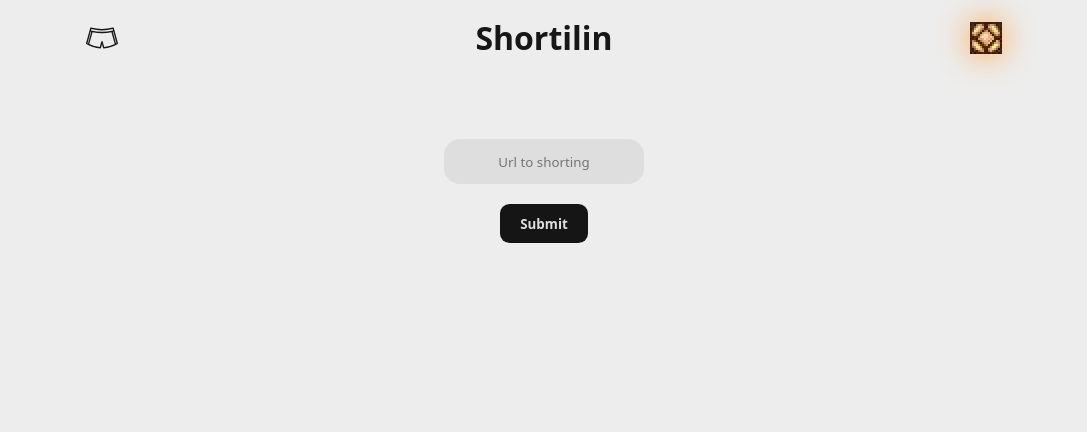
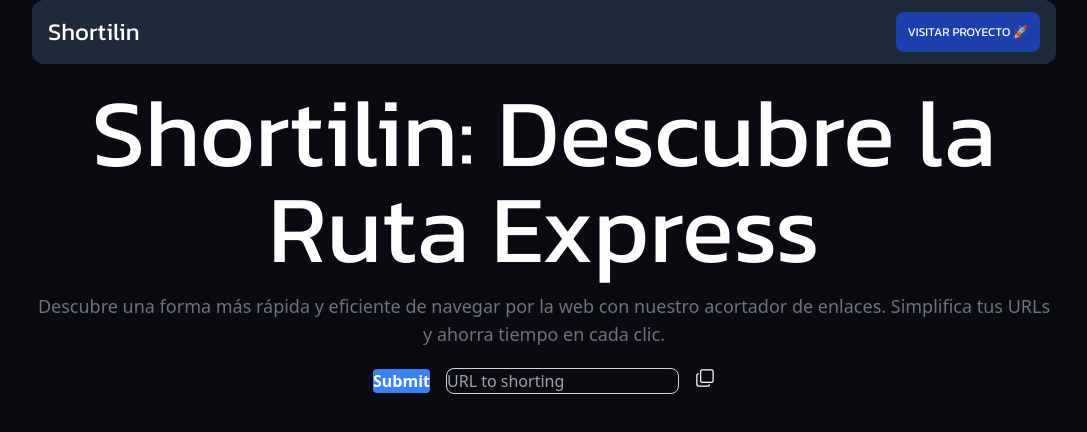
Before and after one commit to RomanFama592/shortilin-client-web, an Astro site: page / in a window 1280 px wide. Shown: the whole page, without its empty margins (96-1183 px from the left). Built offline with nearby package versions, Linux system fonts and the light colour scheme; Astro itself is replaced by a stand-in of ours.

Commit message:
update interface user

```diff
--- a/astro.config.mjs
+++ b/astro.config.mjs
@@ -1,7 +1,8 @@
 import { defineConfig } from 'astro/config';
 import compressor from "astro-compressor";
-import vercel from "@astrojs/vercel/serverless"
+import vercel from "@astrojs/vercel/serverless";
 
+import tailwind from "@astrojs/tailwind";
 
 // https://astro.build/config
 export default defineConfig({
@@ -12,5 +13,5 @@
   integrations: [compressor({
     gzip: true,
     brotli: true
-  })]
+  }), tailwind()]
 });
--- a/package.json
+++ b/package.json
@@ -10,10 +10,12 @@
     "astro": "astro"
   },
   "dependencies": {
+    "@astrojs/tailwind": "^5.0.0",
     "@astrojs/vercel": "4.0.2",
     "astro": "3.0.5",
     "astro-compressor": "0.4.0",
     "autoprefixer": "10.4.15",
-    "cssnano": "6.0.1"
+    "cssnano": "6.0.1",
+    "tailwindcss": "^3.3.3"
   }
 }
--- /dev/null
+++ b/src/components/HeaderInfo.astro
@@ -0,0 +1,19 @@
+---
+
+---
+
+<section class="text-white my-5">
+  <h1 class="text-5xl md:text-8xl text-center my-4">
+    Shortilin: Descubre la Ruta Express
+  </h1>
+
+  <p class="text-gray-500 text-sm md:text-lg text-center">
+    Descubre una forma más rápida y eficiente de navegar por la web con nuestro acortador de enlaces. Simplifica tus URLs y ahorra tiempo en cada clic.
+  </p>
+</section>
+
+<style>
+  h1 {
+    font-family: 'Kanit', sans-serif;
+  }
+</style>
--- a/src/components/header.astro
+++ b/src/components/header.astro
@@ -1,38 +1,15 @@
 ---
 ---
 
-<header class="header">
-  <svg
-    id="shorts"
-    fill="currentColor"
-    version="1.1"
-    xmlns="http://www.w3.org/2000/svg"
-    xmlns:xlink="http://www.w3.org/1999/xlink"
-    viewBox="0 0 460.084 460.084"
-    xml:space="preserve"
-  >
-    <path
-      d="M459.728,305.743L399.612,86.299c-0.7-2.558-2.39-4.733-4.693-6.046c-2.305-1.313-5.037-1.657-7.595-0.957
- c-102.894,28.193-211.669,28.193-314.563,0c-2.558-0.7-5.29-0.358-7.594,0.957c-2.304,1.313-3.993,3.488-4.693,6.046L0.356,305.743
- c-1.163,4.243,0.585,8.748,4.305,11.097c60.058,37.928,129.357,60.158,200.405,64.284c4.732,0.287,8.977-2.787,10.225-7.341
- l14.751-53.844l14.752,53.845c1.196,4.365,5.161,7.357,9.64,7.357c0.193,0,0.389-0.005,0.585-0.017
- c71.048-4.126,140.347-26.356,200.404-64.284C459.143,314.491,460.89,309.986,459.728,305.743z M77.142,101.15
- c100.248,25.719,205.551,25.719,305.802,0l5.542,20.232c-103.85,26.957-213.036,26.957-316.887,0L77.142,101.15z M66.315,140.671
- c2.754,0.716,5.513,1.407,8.274,2.087L29.241,308.303c-2.554-1.47-5.097-2.96-7.62-4.488L66.315,140.671z M239.687,279.452
- c-1.191-4.345-5.14-7.357-9.645-7.357s-8.454,3.013-9.645,7.358l-22.234,81.156c-52.601-4.126-104.012-18.656-150.87-42.51
- l46.803-170.857c44.792,9.567,90.367,14.372,135.945,14.372c45.578,0,91.152-4.805,135.943-14.372l46.803,170.857
- c-46.857,23.853-98.267,38.383-150.868,42.509L239.687,279.452z M430.843,308.304l-45.349-165.546
- c2.762-0.679,5.522-1.371,8.276-2.087l44.693,163.144C435.941,305.343,433.397,306.833,430.843,308.304z"
-    ></path>
-  </svg>
-  <h1>
+<header class="header bg-slate-800 p-4 rounded-xl h-16 flex justify-between items-center" >
+
+
+  <h2 class="text-white text-2xl hover:text-slate-200">
     <a id="title" href="/">Shortilin</a>
-  </h1>
-  <label class="switch">
-    <input type="checkbox" checked />
-    <img src="/light-on.png" class="on" />
-    <img src="/light-off.png" class="off" />
-  </label>
+  </h2>
+
+  <a href="" class="text-white hover:text-yellow-300 p-3 bg-blue-800 rounded-lg uppercase text-xs">Visitar proyecto 🚀</a>
+
 </header>
 
 <script>
@@ -56,92 +33,9 @@
   });
 </script>
 
+
 <style>
-  .header {
-    display: flex;
-    flex-wrap: wrap;
-    flex-direction: row;
-    align-items: center;
-    text-align: center;
-    justify-content: space-around;
-    margin-top: 1rem;
-    margin-inline: 0.2rem;
-  }
-
-  #shorts {
-    color: var(--B-primary-color);
-    height: 2rem;
-    width: 2rem;
-  }
-
-  #title{
-    color: var(--B-primary-color);
-    text-decoration: none;
-  }
-
-  .switch {
-    font-size: ;
-    position: relative;
-    display: inline-block;
-    width: 2rem;
-    height: 2rem;
-  }
-
-  .switch input {
-    opacity: 1;
-    width: 0;
-    height: 0;
-  }
-
-  .off {
-    cursor: pointer;
-    position: absolute;
-    top: 0;
-    left: 0;
-    right: 0;
-    bottom: 0;
-    height: 100%;
-    width: 100%;
-    image-rendering: pixelated;
-    opacity: 1;
-    z-index: 0;
-  }
-
-  .on {
-    cursor: pointer;
-    position: absolute;
-    top: 0;
-    left: 0;
-    right: 0;
-    bottom: 0;
-    height: 100%;
-    width: 100%;
-    image-rendering: pixelated;
-    transition: opacity 200ms ease-out;
-    opacity: 0;
-    z-index: 1;
-    filter: drop-shadow(0 0 1rem #ffa13d);
-  }
-
-  .switch input:checked ~ .on {
-    animation: titileoAnimacion 350ms 2 alternate ease-in;
-    opacity: 1;
-  }
-
-  @keyframes titileoAnimacion {
-    0%, 50% {
-      opacity: 0;
-    }
-    30% {
-      opacity: 0.2;
-    }
-
-    80% {
-      opacity: 0.8;
-    }
-
-    100% {
-      opacity: 0.8
-    }
+   h2, a {
+    font-family: 'Kanit', sans-serif;
   }
 </style>
--- a/src/css/index/button-get-url.css
+++ /dev/null
@@ -1,52 +0,0 @@
-#buttonGetUrl {
-  overflow: hidden;
-}
-
-#buttonGetUrl:hover {
-  background-color: var(--E-background-color);
-}
-
-#buttonGetUrl span:nth-child(6) {
-  position: relative;
-}
-
-
-#buttonGetUrl span:not(:nth-child(6)) {
-  position: absolute;
-  left: 50%;
-  top: 50%;
-  transform: translate(-50%, -50%);
-  height: 30px;
-  width: 30px;
-  background-color: var(--E-hover-color);
-  border-radius: 50%;
-  transition: transform 600ms ease;
-}
-
-#buttonGetUrl:hover span:not(:nth-child(6)) {
-  transform: translate(-50%, -50%) scale(4);
-}
-
-#buttonGetUrl:active span:not(:nth-child(6)) {
-  background-color: var(--E-primary-color);
-}
-
-#buttonGetUrl span:nth-child(1) {
-  transform: translate(-3.3em, -4em);
-}
-
-#buttonGetUrl span:nth-child(2) {
-  transform: translate(-6em, 1.3em);
-}
-
-#buttonGetUrl span:nth-child(3) {
-  transform: translate(-.2em, 1.8em);
-}
-
-#buttonGetUrl span:nth-child(4) {
-  transform: translate(3.5em, 1.4em);
-}
-
-#buttonGetUrl span:nth-child(5) {
-  transform: translate(3.5em, -3.8em);
-}
--- a/src/css/index/input-url.css
+++ /dev/null
@@ -1,35 +0,0 @@
-#urlInput {
-  color: var(--E-background-color);
-  background-color: var(--E-primary-color);
-  min-width: 200px;
-  max-width: 520px;
-  height: 45px;
-  padding: 0.7rem;
-  border-radius: 1rem;
-  transition: transform 0.3s cubic-bezier(0.19, 1, 0.22, 1);
-  box-sizing: border-box;
-  text-align: center;
-  border: none;
-  outline: none;
-}
-
-:root.dark #urlInput{
-  color: var(--E-primary-color);
-  background-color: var(--E-background-color);
-}
-
-#urlInput:hover {
-  border: 2px solid var(--E-border-hover-color);
-}
-
-#urlInput:focus {
-  border: 2px solid var(--E-border-focus-color);
-}
-
-#urlInput:active {
-  transform: scale(0.95);
-}
-
-#urlInput::placeholder {
-  text-align: center;
-}
--- a/src/layouts/head.astro
+++ b/src/layouts/head.astro
@@ -7,128 +7,16 @@
 const { title, languaje } = Astro.props;
 ---
 
-<html lang={languaje || "en"} class="light">
+<html lang={languaje || "en"}>
   <head>
     <meta charset="UTF-8" />
     <title>{title}{title ? " < " : null}Shotilin</title>
     <meta http-equiv="X-UA-Compatible" content="ie=edge" />
     <meta name="viewport" content="width=device-width, initial-scale=1.0" />
     <link rel="icon" href="/favicon.svg" />
+    <link rel="preconnect" href="https://fonts.googleapis.com">
+<link rel="preconnect" href="https://fonts.gstatic.com" crossorigin>
+<link href="https://fonts.googleapis.com/css2?family=Kanit:ital,wght@0,100;0,200;0,300;0,400;0,500;0,600;1,300;1,400&display=swap" rel="stylesheet">
     <slot />
-    <script is:inline>
-      if (window.localStorage.getItem("theme") === "dark") {
-        document.documentElement.className = "dark";
-      }
-    </script>
   </head>
 </html>
-
-<style is:global>
-  .light {
-    /* variables of body */
-    --B-primary-color: #171717;
-    --B-background-color: #ededed;
-
-    /* variables of elements */
-    --E-primary-color: #dedede;
-    --E-background-color: #151515;
-    --E-hover-color: #0c66ed;
-    --E-error-color: #e61f47;
-    --E-border-hover-color: #bfbfbf;
-    --E-border-focus-color: #808080;
-  }
-
-  .dark {
-    /* variables of body */
-    --B-primary-color: #c9c9c9;
-    --B-background-color: #1c1c1c;
-
-    /* variables of elements */
-    --E-primary-color: #c9c9c9;
-    --E-background-color: #292929;
-    --E-hover-color: #000000;
-    --E-error-color: #de3c3c;
-    --E-border-hover-color: #808080;
-    --E-border-focus-color: #bfbfbf;
-  }
-
-  * {
-    font-family: system-ui, -apple-system, BlinkMacSystemFont, "Segoe UI",
-      Roboto, Oxygen, Ubuntu, Cantarell, "Open Sans", "Helvetica Neue",
-      sans-serif;
-    padding: 0%;
-    margin: 0%;
-  }
-
-  body {
-    color: var(--B-primary-color);
-    background-color: var(--B-background-color);
-  }
-
-  .contenedor {
-    display: flex;
-    flex-direction: column;
-    align-items: center;
-    margin-top: 10vh;
-    gap: 20px;
-  }
-
-  .button-base {
-    position: relative;
-    color: var(--E-primary-color);
-    background-color: var(--E-background-color);
-    padding: 0.8em 1.5em;
-    border: none;
-    border-radius: 0.6rem;
-    cursor: pointer;
-    font-weight: bold;
-    outline: none;
-    text-decoration: none;
-    box-sizing: border-box;
-    transition: all 0.2s;
-  }
-
-  .button-base:hover {
-    color: var(--E-primary-color);
-    background-color: var(--E-hover-color);
-    outline: var(--E-border-hover-color) solid 2px;
-  }
-
-  .button-base:active {
-    transform: scale(0.85, 1.15);
-    color: var(--E-background-color);
-    background-color: var(--E-primary-color);
-    outline: var(--E-border-focus-color) solid 2px;
-  }
-
-  .tooltip {
-    visibility: hidden;
-    position: absolute;
-    color: var(--E-primary-color);
-    background-color: var(--E-background-color);
-    bottom: 110%;
-    border-radius: 3px;
-    font-size: 12px;
-    padding: 10px;
-  }
-
-  .tooltip:after {
-    content: "";
-    position: absolute;
-    top: 95%;
-    left: 10%;
-    border-top: 5px solid var(--E-background-color);
-    border-right: 5px solid transparent;
-    border-bottom: 5px solid transparent;
-    border-left: 5px solid transparent;
-  }
-
-  .devanish {
-    opacity: 0;
-    transition: opacity 500ms ease-in-out;
-  }
-
-  .error {
-    color: var(--E-error-color);
-  }
-</style>
--- a/src/pages/index.astro
+++ b/src/pages/index.astro
@@ -1,28 +1,21 @@
 ---
 export const prerender = true;
 
-import "../css/index/input-url.css";
-import "../css/index/link-to-url.css";
-import "../css/index/button-get-url.css";
-import "../css/index/div-loader.css";
 import Head from "../layouts/head.astro";
 import Header from "../components/header.astro";
+import HeaderInfo from "../components/HeaderInfo.astro";
 ---
 
 <!DOCTYPE html>
   <Head />
-  <body>
+  <body >
+    <main>
     <Header />
-    <div class="contenedor">
-      <input id="urlInput" type="text" placeholder="Url to shorting" />
-      <button class="button-base" id="buttonGetUrl">
-        <span></span>
-        <span></span>
-        <span></span>
-        <span></span>
-        <span></span>
-        <span>Submit</span>
-      </button>
+    <HeaderInfo />
+    <div class="contenedor text-white w-full">
+      <section class="flex gap-4 justify-center items-center">
+        <button id="buttonGetUrl" class="bg-blue-500 hover:bg-blue-700 text-white font-bold py-2 px-4 rounded">Submit</button>
+        <input class="border border-gray-300 bg-transparent rounded-lg py-2 px-4 focus:outline-none focus:border-indigo-500" id="urlInput" type="text" placeholder="URL to shorting">
         <div class="contenedor" id="contenedorUrl">
           <a class="button-base" id="toUrl" href="/"></a>
           <button class="button-base" id="copyUrl">
@@ -36,23 +29,42 @@
             <span class="tooltip"></span>
           </button>
         </div>
+
+      </section>
+
       <div id="conteinerLoader" class="loader">
         <div class="justify-content-center jimu-primary-loading"></div>
       </div>
     </div>
+  </main>
   </body>
 </html>
 
 <script>
+
+  localStorage.clear()
+
   import { q } from "../../public/query-selector";
   const $url = q.$("#urlInput");
   const $toUrl = q.$("#toUrl");
   const $contenedorUrl = q.$("#contenedorUrl");
   const $conteinerLoader = q.$("#conteinerLoader");
 
-  function updateSizeInput(){
-    $url.style.width = (($url.value.length + 1) * 4) + 'px';
+  // function updateSizeInput(){
+  //   $url.style.width = (($url.value.length + 1) * 4) + 'px';
+  // }
+
+  document.addEventListener('DOMContentLoaded', () => {
+    console.log($url.value);
+    // if () {
+    //   q.$("#buttonGetUrl").disabled = false;
+    //         } else {
+    //           q.$("#buttonGetUrl").disabled = true;
+    //         }
+
   }
+  )
+
 
   function callTooltip(msg: string, tooltipElement, color?: string){
     let colorO = tooltipElement.style.color
@@ -104,6 +116,11 @@
   }
 
   async function getUrl() {
+
+
+
+
+
     let response;
     changetoUrl()
 
@@ -128,8 +145,8 @@
     return changetoUrl({text: window.location.origin + "/" + response.id, url: response.id, visibility: "visible"} )
   }
 
-  updateSizeInput()
-  $url.addEventListener("input", updateSizeInput)
+  // updateSizeInput()
+  // $url.addEventListener("input", updateSizeInput)
   q.$("#buttonGetUrl").addEventListener("click", getUrl);
   q.$("#copyUrl").addEventListener("click", ()=>{
     const $tooltip = q.$(".tooltip", q.$("#copyUrl"))
@@ -143,10 +160,24 @@
 </script>
 
 <style>
-#contenedorUrl{
-  visibility: hidden;
-  flex-direction: row;
-  margin-top: 1%;
+
+  * {
+    margin: 0;
+    padding: 0;
+    box-sizing: border-box;
   }
 
+
+
+  body {
+    background-color: #090B11;
+    padding: 1.5rem;
+    width: 100%;
+  }
+
+  main {
+    width: 90%;
+    max-width: 1024px;
+    margin: 0 auto;
+  }
 </style>
```
Also changed, not shown: src/css/index/div-loader.css (deleted, +0 -75 lines), src/css/index/link-to-url.css (deleted, +0 -21 lines), tailwind.config.cjs (added, +8 -0 lines), 1 other file. Lines whose indentation alone changed are shown as unchanged.
